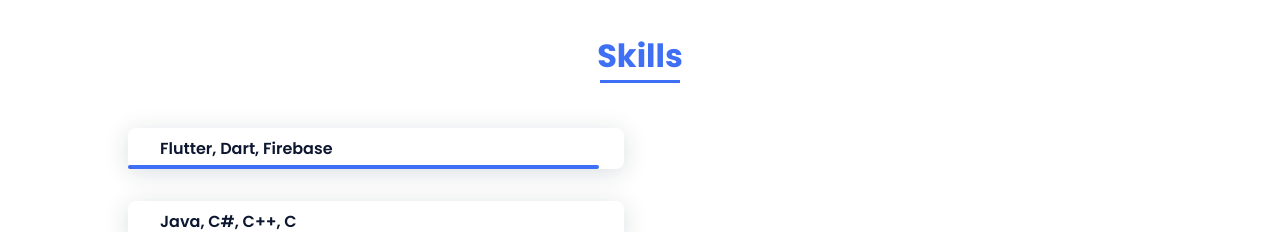
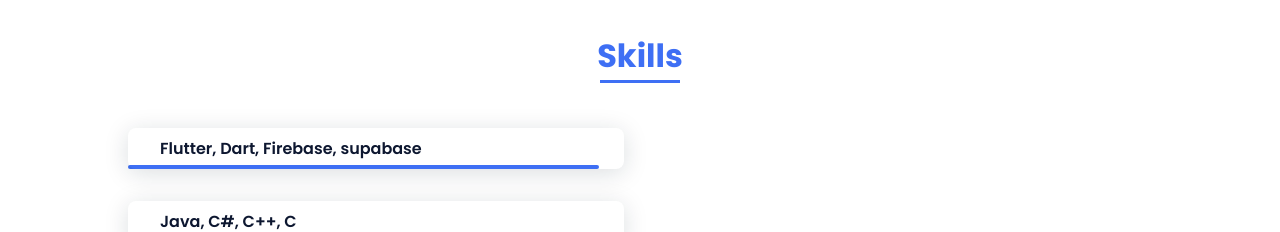
Before and after one commit to 0xezzdev/my-portfolio, a plain HTML site: page index.html in a window 1280 px wide. Shown: the part 1580-1812 px from the top of the page. Drawn offline with nearby package versions, Linux system fonts and the light colour scheme; some icons are missing.

Commit message:
Update index.html

```diff
--- a/index.html
+++ b/index.html
@@ -78,7 +78,7 @@
                 <div class="skills__list">
                     <div class="skills__data">
                         <div class="skills__names"><i class='bx bxl-flutter skills__icon'></i><span>Flutter, Dart,
-                                Firebase</span></div>
+                                Firebase, supabase</span></div>
                         <div class="skills__bar" style="width: 95%;"></div>
                     </div>
                     <div class="skills__data">
```
